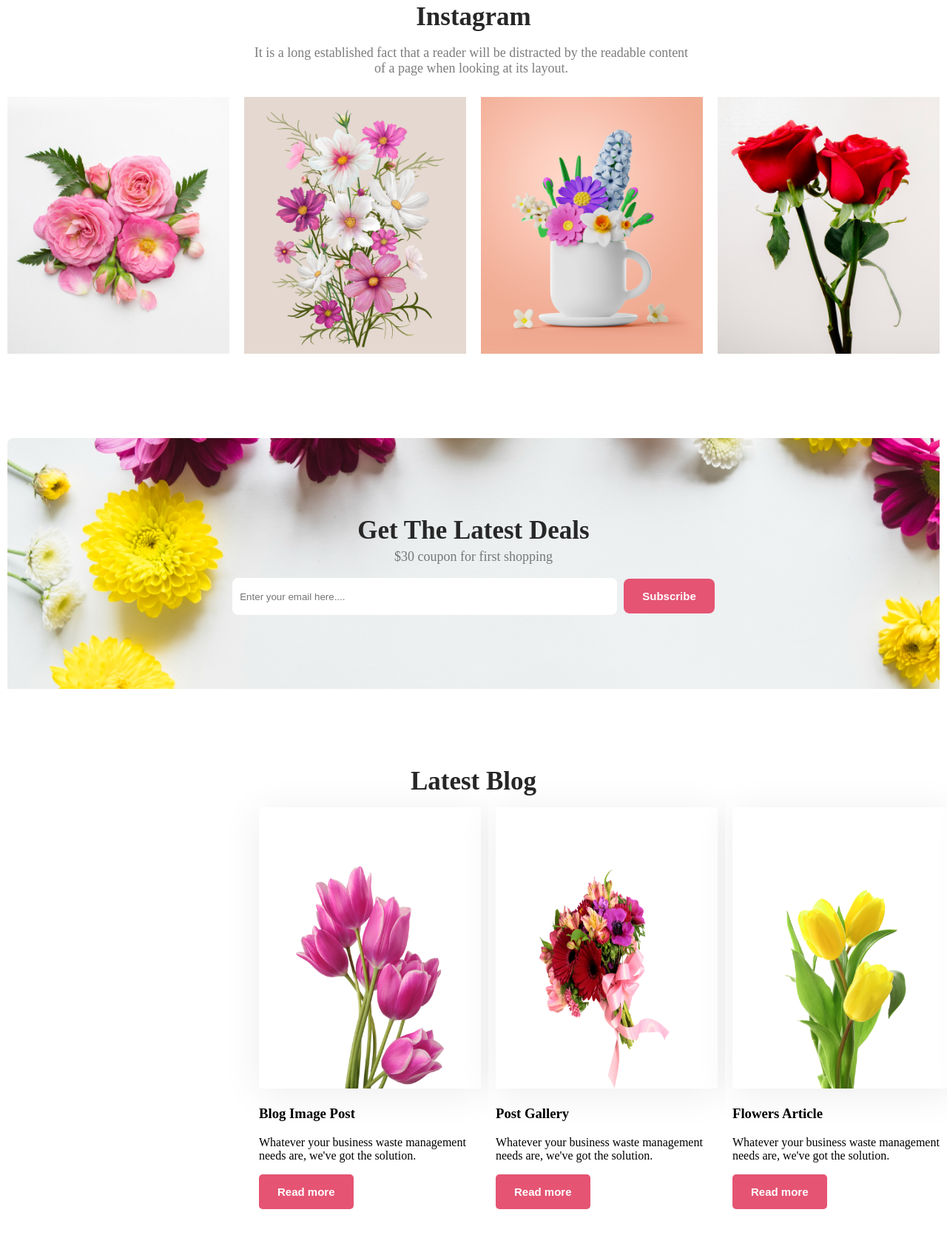
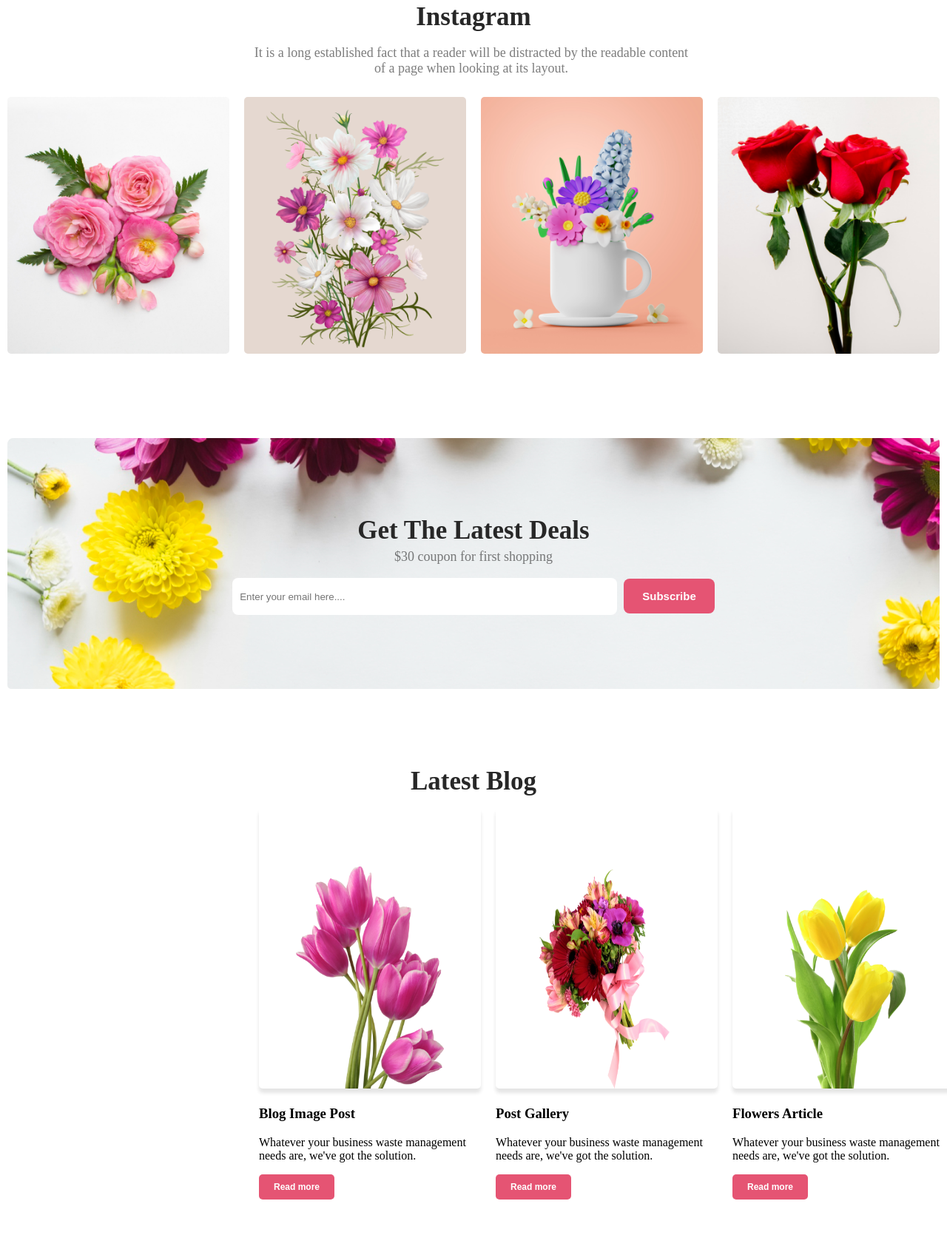
Before and after one commit to sakib071/assignment-flowershop, a plain HTML site: page index.html in a window 1280 px wide. Shown: the part 2457-4130 px from the top of the page at 74% size. Drawn offline with Linux system fonts and the light colour scheme; a web font is replaced by a local one.

Commit message:
DONE 2.0

```diff
--- a/styles/style.css
+++ b/styles/style.css
@@ -129,11 +129,13 @@ body {
 
 .social-info img {
     width: 300px;
+    border-radius: 5px;
 }
 
 .latest-deal {
     max-width: 780px;
     text-align: center;
+    border-radius: 5px;
     padding: 100px 240px;
     margin: 0 auto;
     background-image: url('../flower-asset/rectangle-9.png');
@@ -160,10 +162,6 @@ body {
     font-size: 15px;
     padding: 15px 25px;
 }
-
-/* ---------------------------  */
-
-
 
 .blog-content {
     margin-top: 50px;
@@ -195,17 +193,17 @@ body {
     margin-bottom: 0;
     width: 200px;
     height: 300px;
+    border-radius: 5px;
     padding: 80px 50px 0 50px;
     background: rgba(255, 255, 255, 0.15);
-    box-shadow: 0px 6px 50px 0px rgba(0, 0, 0, 0.073);
+    box-shadow: 0px 6px 5px 0px rgba(0, 0, 0, 0.107);
 }
 
 .blog-info .btn-primary{
     border-radius: 5px;
-    font-size: 15px;
-    padding: 15px 25px;
+    font-size: 12px;
+    padding: 10px 20px;
 }
-/* ------------------------------------  */
 
 .footer {
     margin-top: 120px;
```
